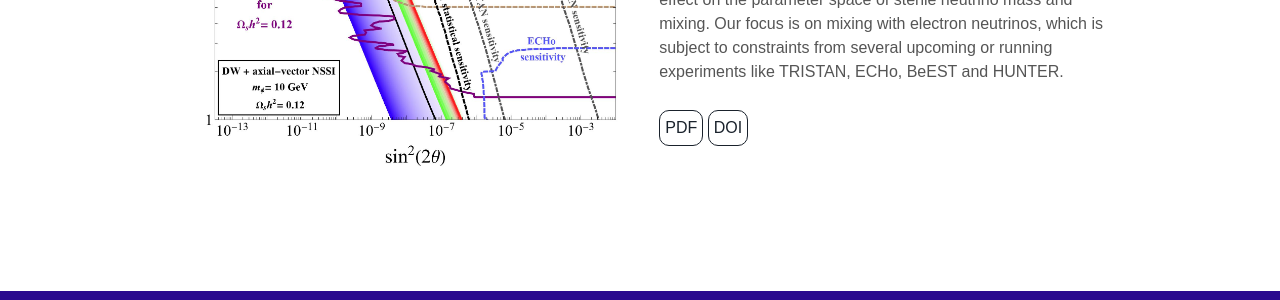
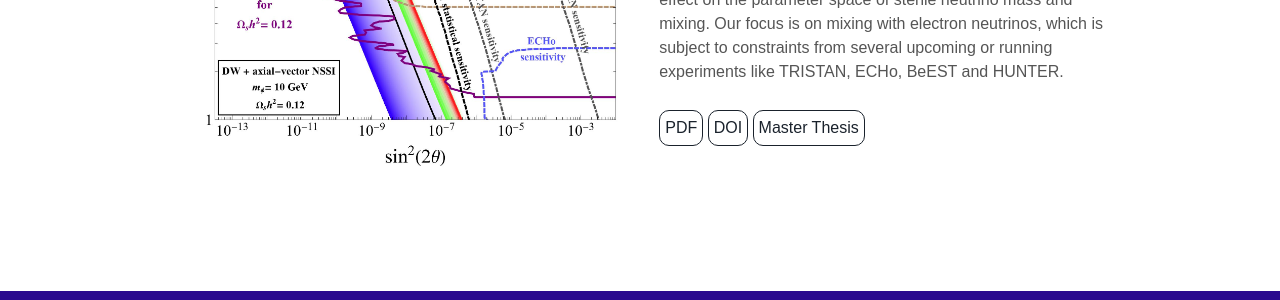
Before and after one commit to aaroodd/aaroodd.github.io, a Jekyll site: the page built from index.html, in a window 1280 px wide. Shown: the part 1530-1830 px from the top of the page. Built offline with Jekyll 4.4.1, drawn with Linux system fonts in a browser that asks for light colours; some web fonts are replaced.

Commit message:
Updated master thesis

```diff
--- a/_includes/projects.html
+++ b/_includes/projects.html
@@ -16,5 +16,6 @@ sterile neutrino mass and mixing. Our focus is on mixing with electron neutrinos
 from several upcoming or running experiments like TRISTAN, ECHo, BeEST and HUNTER.</p>
     <a class="project-link" href="https://arxiv.org/abs/2112.00758">PDF</a>
     <a class="project-link" href="https://doi.org/10.1103/PhysRevD.105.055016">DOI</a>
+    <a class="project-link" href="files/Master_Thesis_Ujjayini_Ramachandran.pdf">Master Thesis</a>
   </div>
 </div>
```
